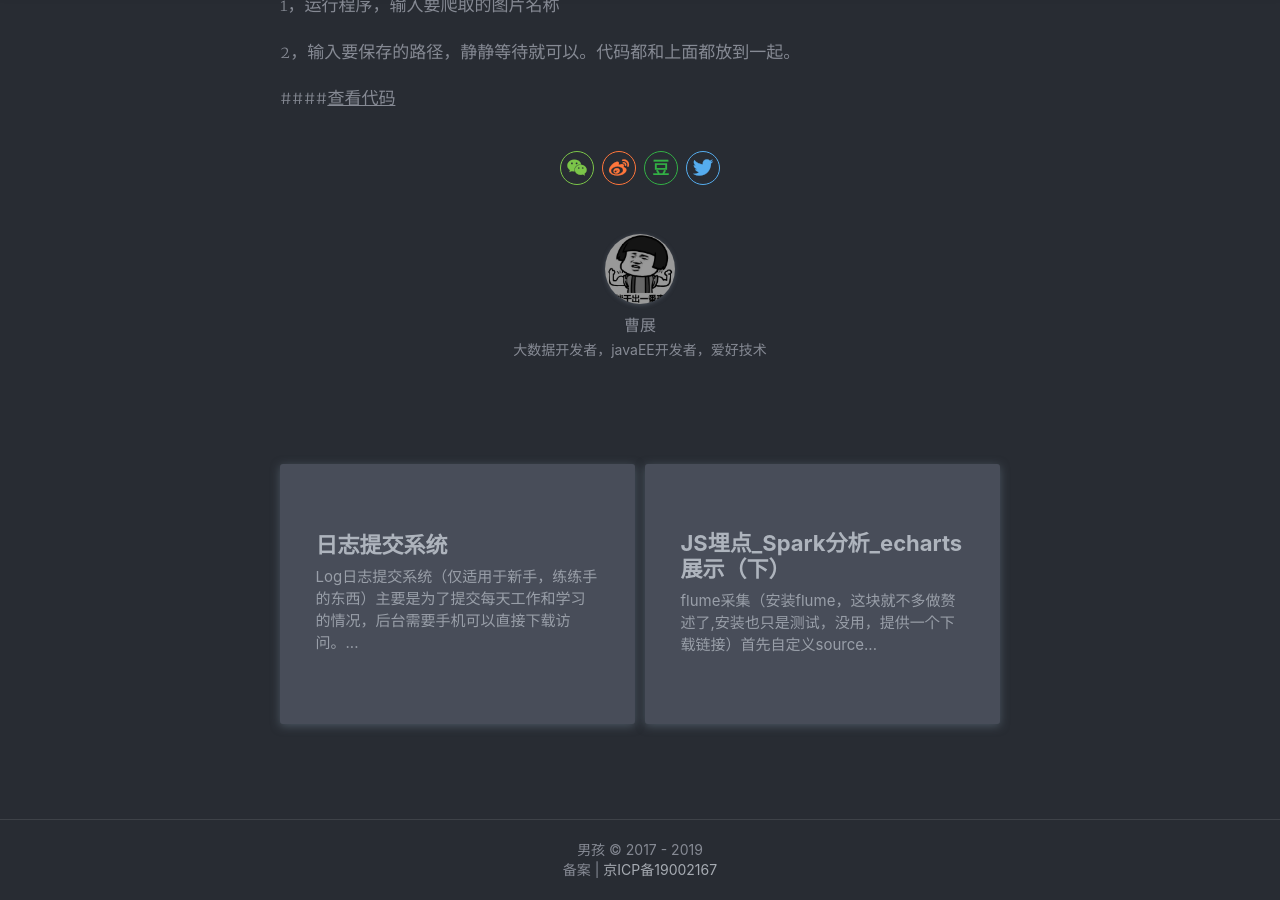
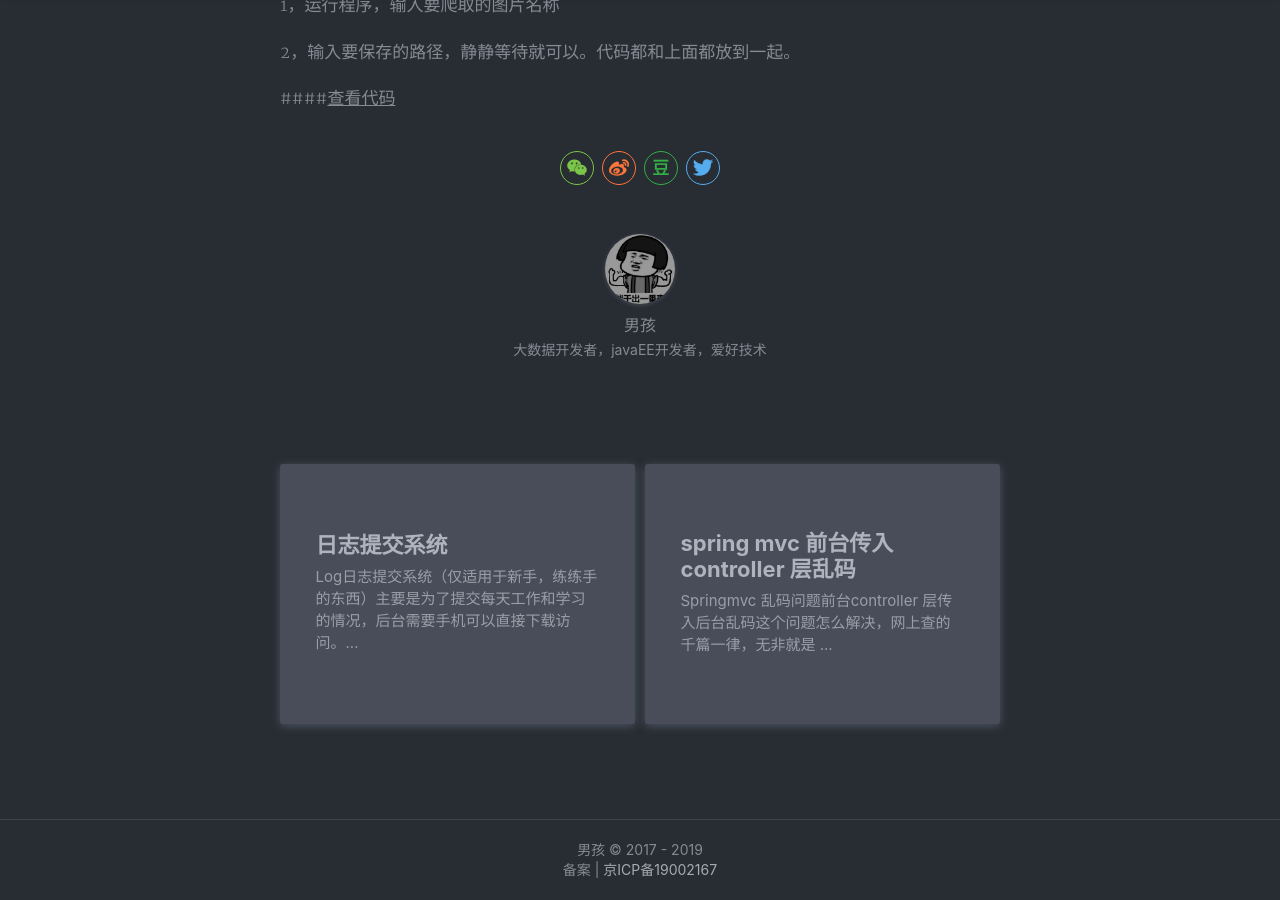
Before and after one commit to czhyf/czhyf.github.io, a Jekyll site: the page built from _posts/2018-09-10-BossSpider.md, in a window 1280 px wide and 900 px high, scrolled down 2587 px. Built offline with Jekyll 4.4.1, drawn with Linux system fonts in a browser that asks for light colours; nearby versions of some CDN libraries; comment, search, counter and statistics services are not loaded; a style sheet for code colours, icons or effects is not loaded.

Commit message:
springmvc:

````diff
--- a/_config.yml
+++ b/_config.yml
@@ -17,7 +17,7 @@
   since: 2017
 
 # Author 配置博主信息
-author: '曹展'
+author: '男孩'
 nickname: '男孩'
 bio: '大数据开发者，javaEE开发者，爱好技术'
 avatar: '/assets/img/profile.png'
--- /dev/null
+++ b/_posts/2018-05-12-Spring_mvc_endoing_Error.md
@@ -0,0 +1,19 @@
+---
+layout: post
+title: 'spring mvc 前台传入controller 层乱码'
+date: 2018-05-12
+author: 男孩
+tags: java
+---
+##### Springmvc 乱码问题
+##### 前台controller 层传入后台乱码
+```css
+这个问题怎么解决，网上查的千篇一律，无非就是 加过滤器，等等，但是，这些是最基本的配置，还是乱码。最后通过请求，发现，是 tomcat 问题，所以最后这么配置就ok了。
+```
+##### 步骤 ->  1，打开apache-tomcat-7.0.92\conf\ 下的server.xml，然后添加
+```css
+    <Connector port="8080" protocol="HTTP/1.1"
+               connectionTimeout="20000"
+               redirectPort="8443"
+			   URIEncoding="UTF-8"/>
+```
````
